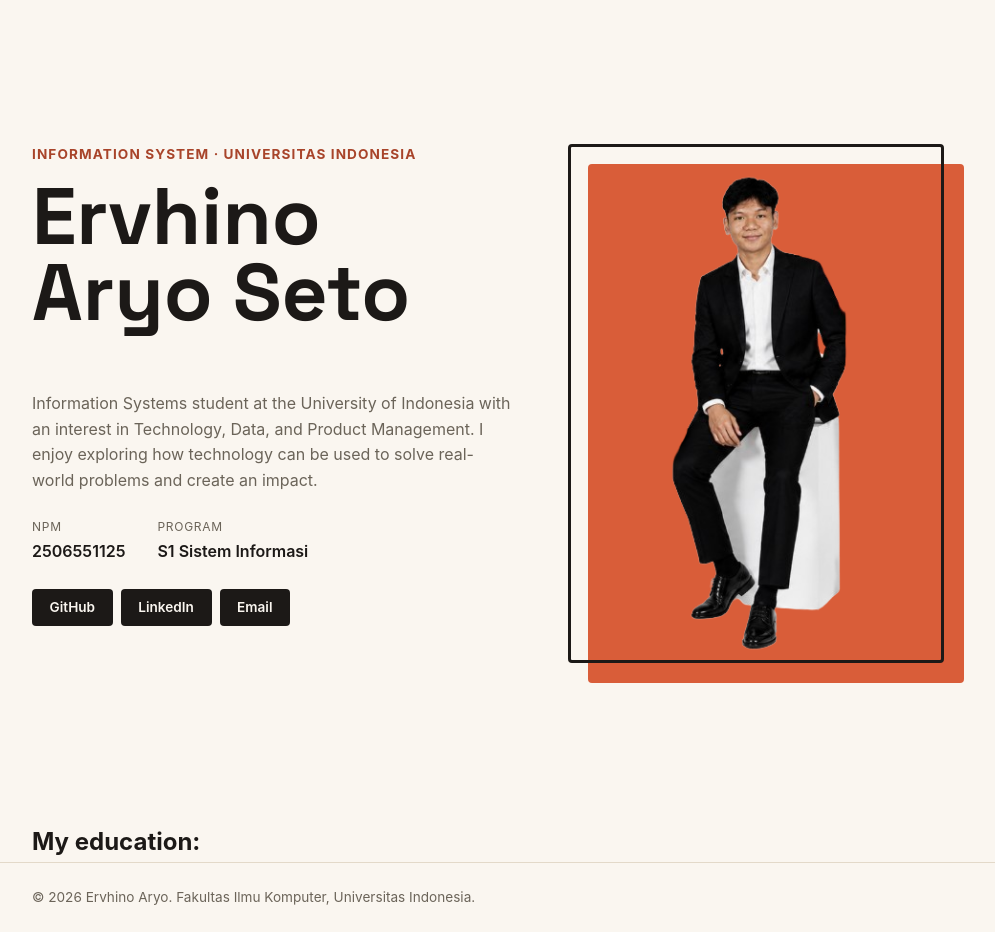
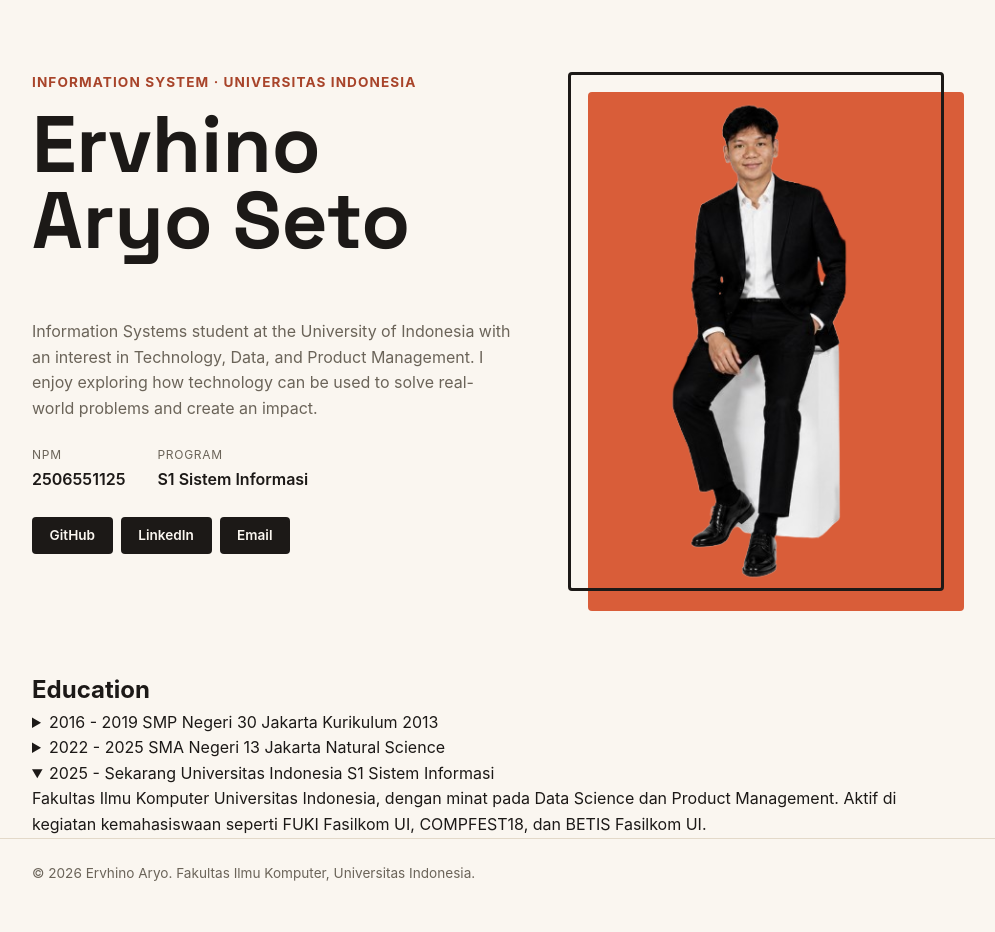
Before and after one commit to ervhinoaryoseto-del/myportofolio, a Django app: page / in a window 1280 px wide. Shown: the part 74-1006 px from the top of the page, without its empty margins (152-1147 px from the left). After the commit the page ends 955 px from the top, so only its background shows below. Run offline with Django 5.2, Linux system fonts and the light colour scheme.

Commit message:
feat: menambahkan education section dan tiga item konten(SMP, SMA, dan Universitas)

```diff
--- a/templates/index.html
+++ b/templates/index.html
@@ -22,11 +22,10 @@
 
     <main>
         <section class="hero" id="profile">
-        <section class="hero" id="educations">
             <div class="container hero-grid">
                 <div class="hero-identity">
                     <p class="hero-kicker">Information System &middot; Universitas Indonesia</p>
-                    <h1>Ervhino Aryo Seto </h1>
+                    <h1>Ervhino Aryo Seto</h1>
                 </div>
                 <div class="hero-photo">
                     <div class="photo-block"></div>
@@ -46,20 +45,62 @@
                     </dl>
                     <div class="social-links">
                         <a href="https://github.com/ervhinoaryoseto-del" class="social-link">GitHub</a>
-                        <a href="https://linkedin.com/ervhinoaryoseto" class="social-link">LinkedIn</a>
+                        <a href="https://www.linkedin.com/in/ervhinoaryoseto/" class="social-link">LinkedIn</a>
                         <a href="mailto:ervhinoaryoseto@gmail.com" class="social-link">Email</a>
                     </div>
                 </div>
             </div>
         </section>
 
-        </section>
-        <section id="educations">
+        <section class="education" id="educations">
             <div class="container">
-                <h2> My education: </h2>
+                <h2 class="section-title">Education</h2>
+
+                <div class="education-grid">
+                    <article class="edu-card">
+                        <details>
+                            <summary>
+                                <span class="edu-year">2016 - 2019</span>
+                                <span class="edu-name">SMP Negeri 30 Jakarta</span>
+                                <span class="edu-tag">Kurikulum 2013</span>
+                            </summary>
+                            <div class="edu-detail">
+                                <p>CGPA: 93,1/100</p>
+                                <p>Experience: Basketball, Literasi & Numerasi Finalis.</p>
+                            </div>
+                        </details>
+                    </article>
+
+                    <article class="edu-card">
+                        <details>
+                            <summary>
+                                <span class="edu-year">2022 - 2025</span>
+                                <span class="edu-name">SMA Negeri 13 Jakarta</span>
+                                <span class="edu-tag">Natural Science</span>
+                            </summary>
+                            <div class="edu-detail">
+                                <p>CGPA: 92,4/100</p>
+                                <p>Ranking 14 dari 360 siswa, aktif berkegiatan di Ekstrakurikuler Basket.</p>
+                                <p>Experience: TOP 20 Canadian Team Mathematic Contest, Ki Hajar STEM 2024 participant, OSNK Matematika 2024, dan Sekretaris Utama Basket.</p>
+                            </div>
+                        </details>
+                    </article>
+
+                    <article class="edu-card">
+                        <details open>
+                            <summary>
+                                <span class="edu-year">2025 - Sekarang</span>
+                                <span class="edu-name">Universitas Indonesia</span>
+                                <span class="edu-tag">S1 Sistem Informasi</span>
+                            </summary>
+                            <div class="edu-detail">
+                                <p>Fakultas Ilmu Komputer Universitas Indonesia, dengan minat pada Data Science dan Product Management. Aktif di kegiatan kemahasiswaan seperti FUKI Fasilkom UI, COMPFEST18, dan BETIS Fasilkom UI.</p>
+                            </div>
+                        </details>
+                    </article>
+                </div>
             </div>
         </section>
-
     </main>
 
     <footer class="site-footer">
```
